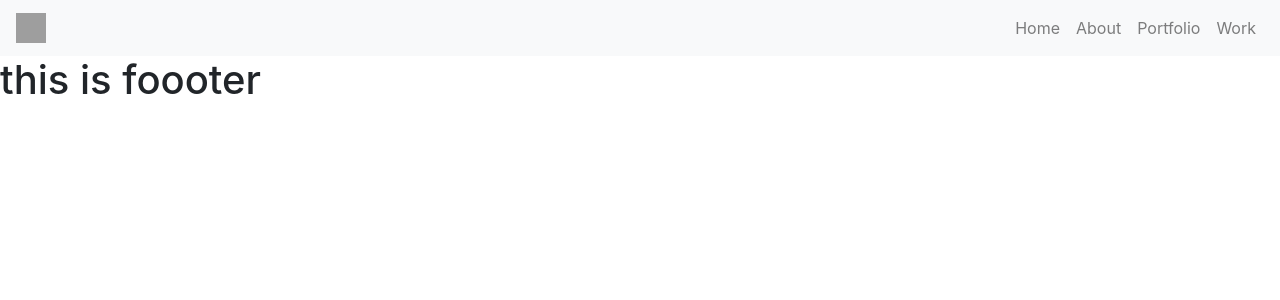
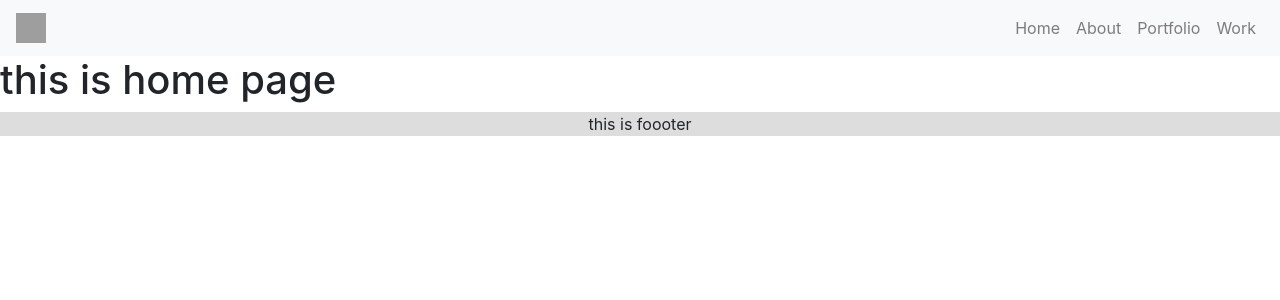
Before and after one commit to jonytalukdar/react-router, a React (Create React App) app: page / in a window 1280 px wide. Shown: the top 300 px of the page. Built offline with nearby package versions, Linux system fonts and the light colour scheme; grey boxes are pictures that could not be loaded.

Commit message:
completed all routing

```diff
--- a/src/App.js
+++ b/src/App.js
@@ -1,11 +1,40 @@
 import React from 'react';
 import Header from './components/header/Header';
 import Footer from './components/footer/Footer';
+
+import { BrowserRouter as Router, Switch, Route, Link } from 'react-router-dom';
+import About from './components/about/About';
+import Home from './components/home/Home';
+import Portfolio from './components/portfolio/Portfolio';
+import Work from './components/work/Work';
+import NotFound from './components/notFound/NotFound';
 
 const App = () => {
   return (
     <div>
       <Header></Header>
+      <Router>
+        <Switch>
+          <Route path="/home">
+            <Home></Home>
+          </Route>
+          <Route path="/about">
+            <About></About>
+          </Route>
+          <Route path="/portfolio">
+            <Portfolio></Portfolio>
+          </Route>
+          <Route path="/work">
+            <Work></Work>
+          </Route>
+          <Route exact path="/">
+            <Home></Home>
+          </Route>
+          <Route path="*">
+            <NotFound></NotFound>
+          </Route>
+        </Switch>
+      </Router>
       <Footer></Footer>
     </div>
   );
--- a/src/components/footer/Footer.js
+++ b/src/components/footer/Footer.js
@@ -3,7 +3,9 @@ import React from 'react';
 const Foter = () => {
   return (
     <div>
-      <h1>this is foooter</h1>
+      <p style={{ textAlign: 'center', backgroundColor: '#ddd' }}>
+        this is foooter
+      </p>
     </div>
   );
 };
--- /dev/null
+++ b/src/components/notFound/NotFound.js
@@ -0,0 +1,11 @@
+import React from 'react';
+
+const NotFound = () => {
+  return (
+    <div>
+      <h1>page not found</h1>
+    </div>
+  );
+};
+
+export default NotFound;
```
